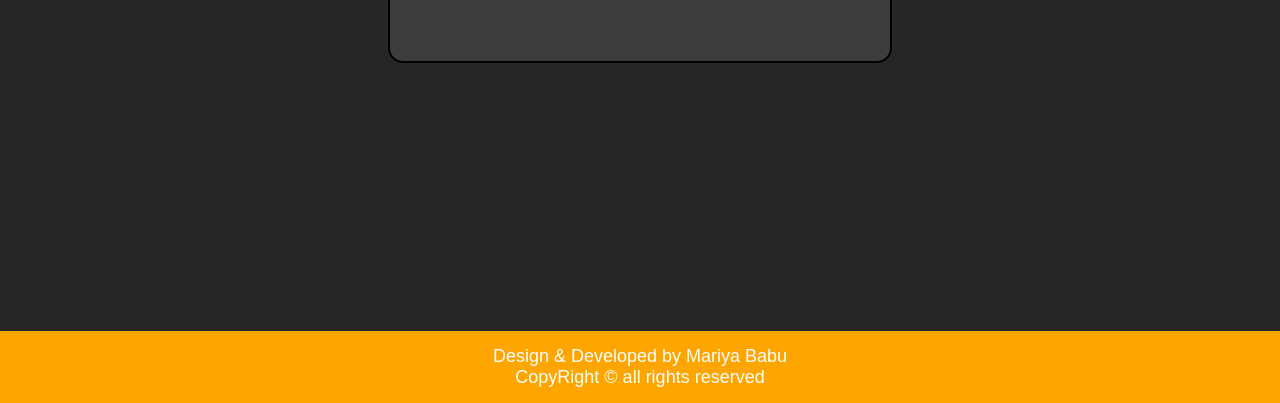
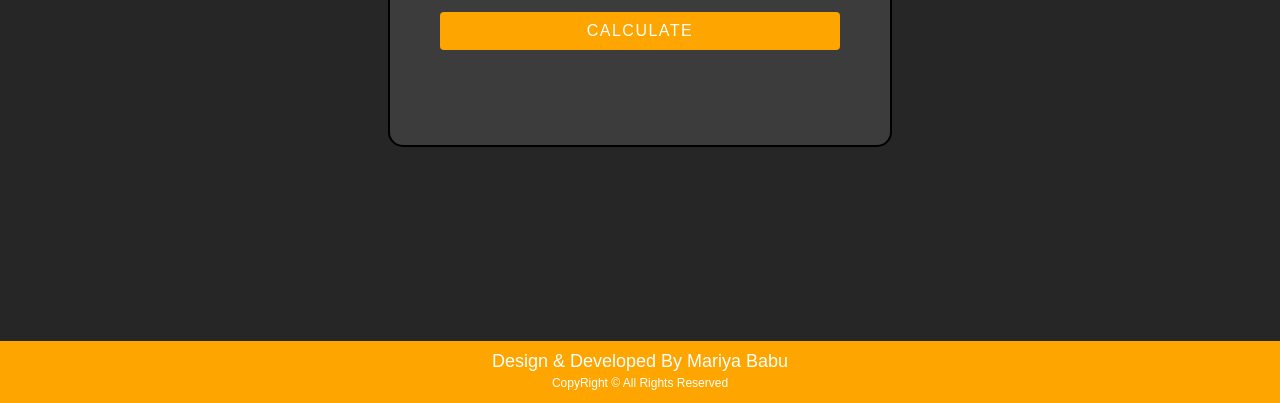
Before and after one commit to Mariya-Babu/FlamesGame, a plain HTML site: page index.html in a window 1280 px wide. Shown: the part 397-800 px from the top of the page. Drawn offline with Linux system fonts and the light colour scheme.

Commit message:
Update style.css

```diff
--- a/style.css
+++ b/style.css
@@ -7,17 +7,21 @@
 body {
     font-family: Arial, sans-serif;
     background-color: #262626;
+    /* display: flex;
+    flex-direction: column;
+    justify-content: space-between;  */
+    height: 100vh;
+    width: 100vw;
     display: flex;
     flex-direction: column;
-    justify-content: space-between;
-    height: 100vh;
-    width: 100vw;
 }
 
 .container {
-    margin-top:7%;
+    /* margin-top:7%; */
+    flex: 1;
     display: flex;
     justify-content: center;
+    align-items: center;
     padding: 20px;
     text-align: center;
 }
@@ -63,7 +67,6 @@ input {
 
 button {
     padding: 10px 15px;
-    /* background-color: #28a745; */
     background-color: orange;
     color: #fff;
     border: none;
@@ -92,18 +95,22 @@ button:hover {
 }
 
 footer{
-    padding: 15px;
+    padding: 10px;
     text-align: center;
     background-color: orange;
     font-size: 18px;
     color: #fff;
+    text-transform: capitalize;
+    line-height: 20px;
+}
+.copy{
+    font-size: 12px;
+    font-weight: normal;
 }
 
 
 /* Loading Animation */
 .loading {
-    /* border: 2px solid #f3f3f3;
-    border-top: 2px solid #3498db; */
     border: 2px solid #000;
     border-top: 2px solid rgba(0, 0, 0,0.1);
     border-radius: 50%;
```
